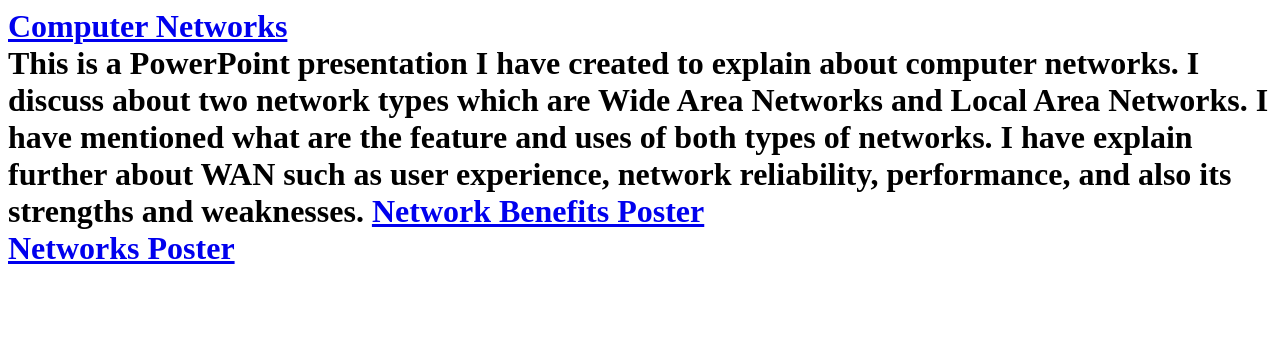
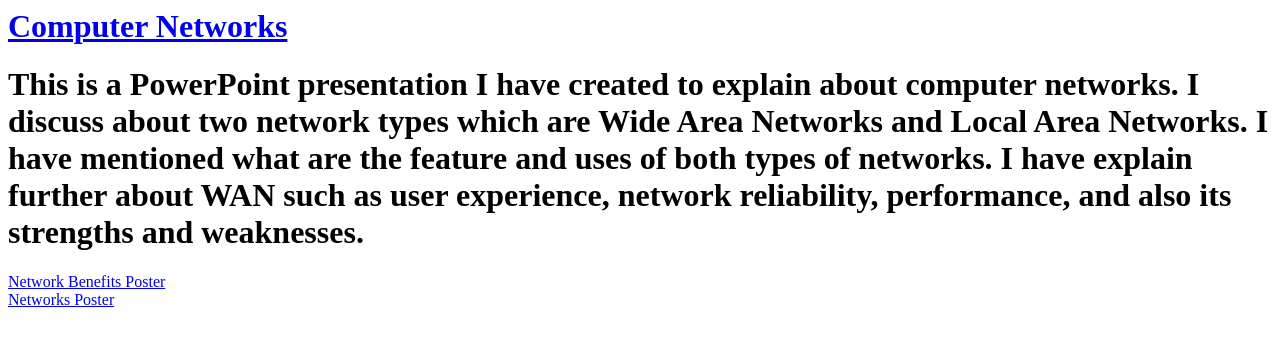
Before and after one commit to Ravinath2004/Portfolio, a plain HTML site: page PDFs/Unit_11/index2.html in a window 1280 px wide. Drawn offline with Linux system fonts and the light colour scheme.

Commit message:
Update index2.html

```diff
--- a/PDFs/Unit_11/index2.html
+++ b/PDFs/Unit_11/index2.html
@@ -2,7 +2,7 @@
   <body>
     <h1>
           <a target="_blank" href="Computer Networks (2).pdf">Computer Networks</a><br>
-     This is a PowerPoint presentation  I have created to explain about computer networks. I discuss about two network types which are Wide Area Networks and Local Area Networks. I have mentioned what are the feature and uses of both types of networks. I have explain further about WAN such as user experience, network reliability, performance, and also its strengths and weaknesses.
+     <h1>This is a PowerPoint presentation  I have created to explain about computer networks. I discuss about two network types which are Wide Area Networks and Local Area Networks. I have mentioned what are the feature and uses of both types of networks. I have explain further about WAN such as user experience, network reliability, performance, and also its strengths and weaknesses. </h1>
           <a target="_blank" href="Networks Benefits Poster (2).pdf">Network Benefits Poster</a><br>
           <a target="_blank" href="Networks Poster.pdf">Networks Poster</a>
     </h1>
```
